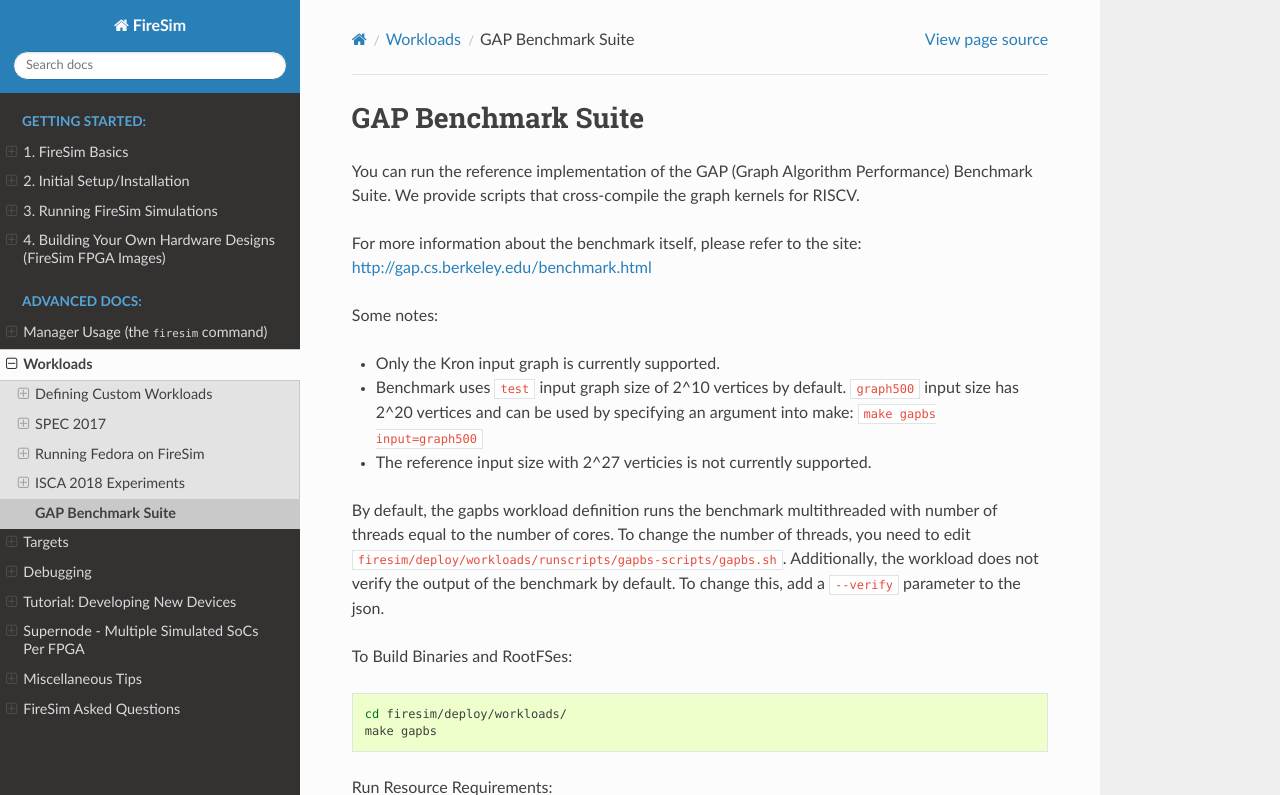
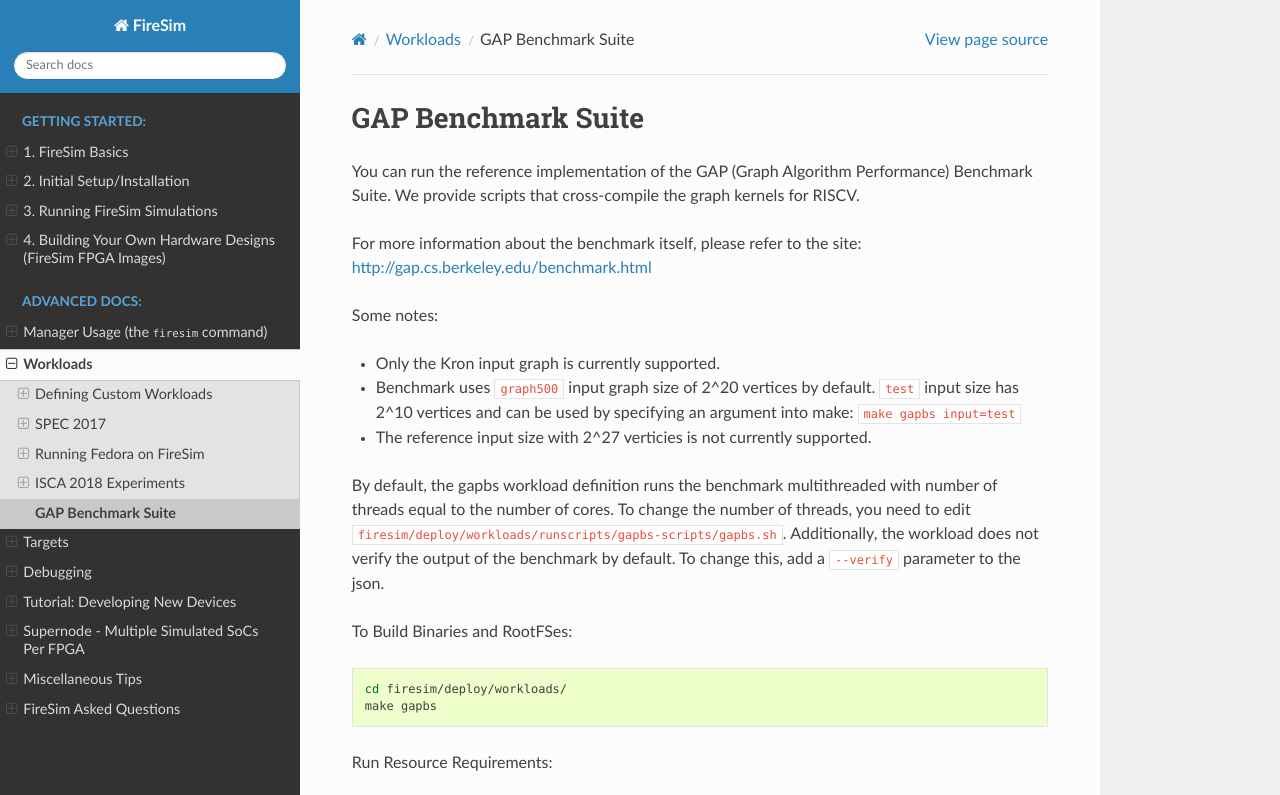
Before and after one commit to firesim/firesim, a Sphinx documentation site: the page built from docs/Advanced-Usage/Workloads/GAP-Benchmark-Suite.rst, in a window 1280 px wide and 1400 px high, cut to the strip 0-795 px from the top of the window. Built offline with Sphinx 7.4.7 and the Read the Docs theme 2.0.0, drawn with Linux system fonts in a browser that asks for light colours.

Commit message:
Update GAP docs

```diff
--- a/docs/Advanced-Usage/Workloads/GAP-Benchmark-Suite.rst
+++ b/docs/Advanced-Usage/Workloads/GAP-Benchmark-Suite.rst
@@ -11,7 +11,7 @@
 Some notes:
 
 -  Only the Kron input graph is currently supported.
--  Benchmark uses ``test`` input graph size of 2^10 vertices by default. ``graph500`` input size has 2^20 vertices and can be used by specifying an argument into make: ``make gapbs input=graph500``
+-  Benchmark uses ``graph500`` input graph size of 2^20 vertices by default. ``test`` input size has 2^10 vertices and can be used by specifying an argument into make: ``make gapbs input=test``
 -  The reference input size with 2^27 verticies is not currently supported.
 
 By default, the gapbs workload definition runs the benchmark multithreaded with number of threads equal to the number of cores. To change the number of threads, you need to edit ``firesim/deploy/workloads/runscripts/gapbs-scripts/gapbs.sh``. Additionally, the workload does not verify the output of the benchmark by default. To change this, add a ``--verify`` parameter to the json.
```
